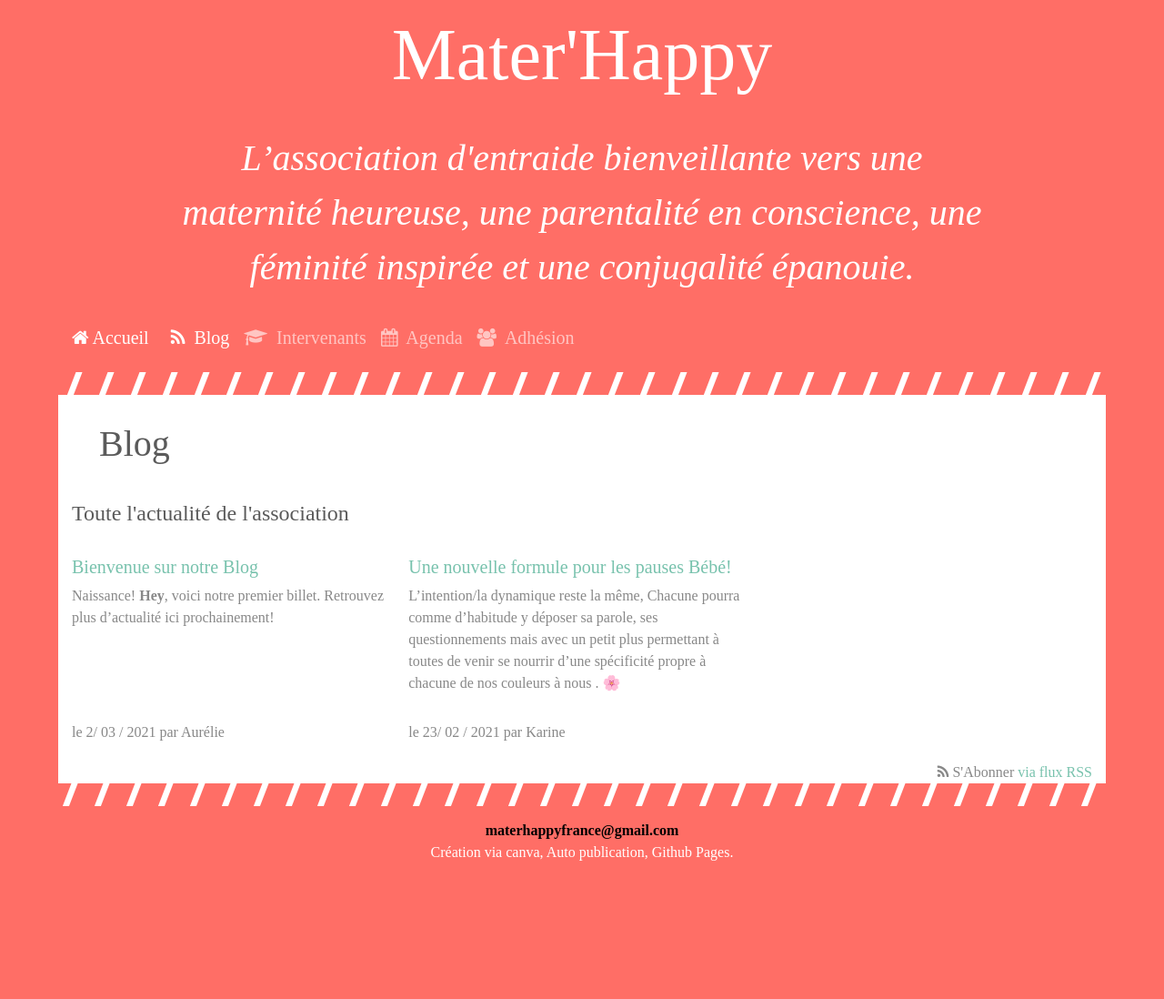
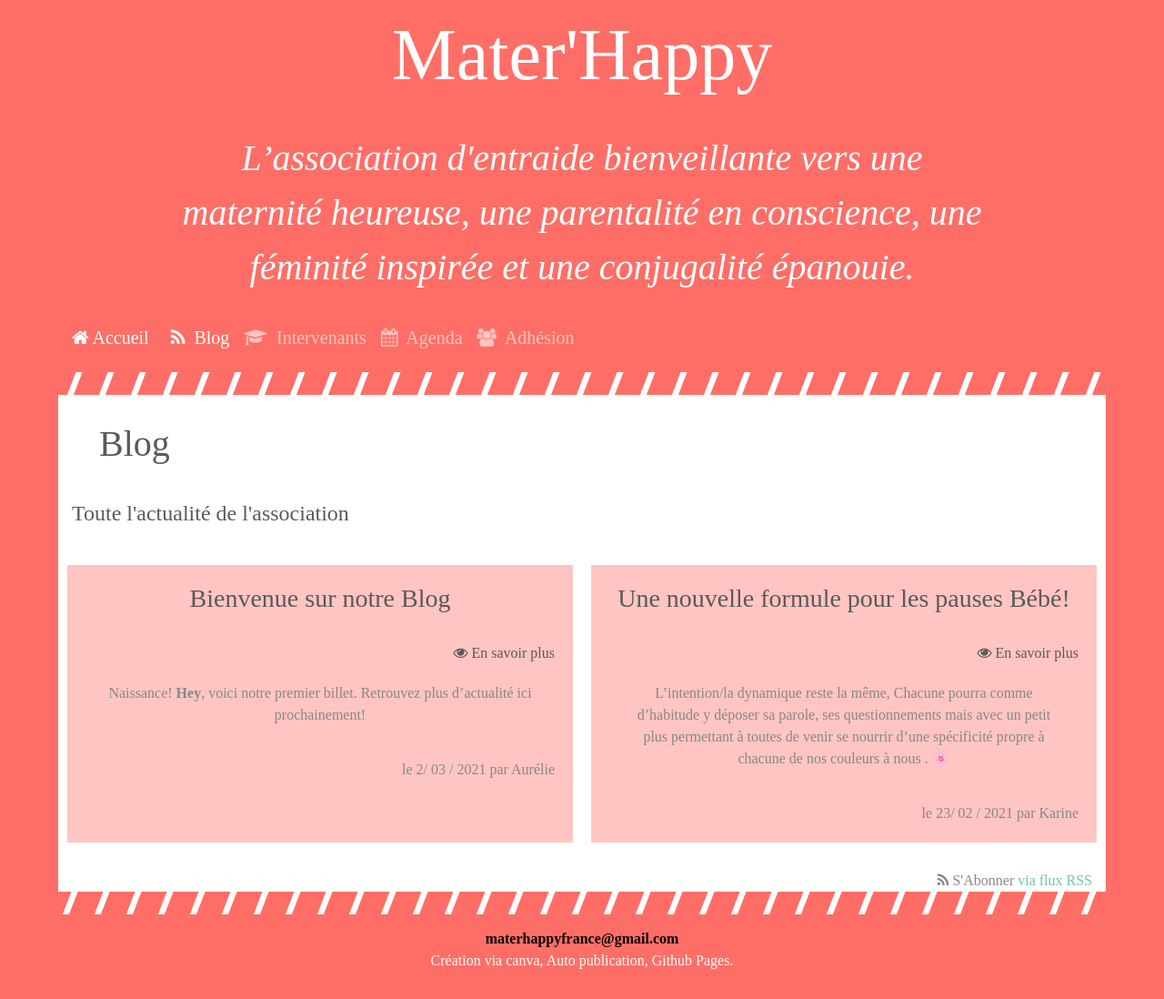
Before and after one commit to julien66/Mater-Happy, a Jekyll site: the page built from blog.md, in a window 1280 px wide. Shown: the whole page at 91% size. Built offline with Jekyll 4.4.1, drawn with Linux system fonts in a browser that asks for light colours; some web fonts are replaced; before the commit the page ends 979 px from its top, so only the background shows below that.

Commit message:
Correction layout Blog.

```diff
--- /dev/null
+++ b/_includes/post_box.html
@@ -0,0 +1,28 @@
+<div class="box bg-box col-sm-6">
+    <div class="content">
+        <div class="title">
+            <h3>
+                <a href="{{ post.url | relative_url }}">
+                    {{ post.title | escape }}
+                </a>
+            </h3>
+        </div>
+        <div class="py-4">
+            <div class="float-right">
+                <a href="{{ post.url | relative_url }}">
+                    <i class="fa fa-eye"></i> En savoir plus
+                </a>
+            </div>
+        </div>
+        <div class="content">
+            {{ post.excerpt }}
+        </div>
+        <div class="box-footer">
+                <span class="text-muted">
+                    {%- assign date_format = "%-d/ %m / %Y" -%}
+                    le {{ post.date | date: date_format }}
+                </span>
+            <span class="by"> par </span> <span class="author">{{ post.author }}</span>
+        </div>
+    </div>
+</div>
--- a/_layouts/home.html
+++ b/_layouts/home.html
@@ -15,27 +15,16 @@ layout: default
     <h4>{{ page.list_title | default: "Toute l'actualité de l'association" }}</h4>
     <br>
     <div class="blog">
-        {%- for post in site.posts -%}
-        <div class="blogBox">
-            <div class="title">
-                <h5>
-                    <a href="{{ post.url | relative_url }}">
-                        {{ post.title | escape }}
-                    </a>
-                </h5>
+        {% for post in site.posts %}
+            {% assign loopindex = forloop.index | modulo: 2 %}
+            {% if loopindex == 1 %}
+                <div class="row">
+                    {% include post_box.html post=post %}
+            {% else %}
+                    {% include post_box.html post=post %}
             </div>
-            <div class="content">
-                {{ post.excerpt }}
-            </div>
-            <div class="box-footer">
-                <span class="text-muted">
-                    {%- assign date_format = "%-d/ %m / %Y" -%}
-                    le {{ post.date | date: date_format }}
-                </span>
-                <span class="by"> par </span> <span class="author">{{ post.author }}</span>
-            </div>
-        </div>
-        {%- endfor -%}
+            {% endif %}
+        {% endfor %}
     </div>
     <div class="rss-feed"><i class="fa fa-rss"></i> S'Abonner <a href="{{ "/feed.xml" | relative_url }}">via flux RSS</a></div>
     {%- endif -%}
--- a/assets/main.scss
+++ b/assets/main.scss
@@ -125,13 +125,8 @@ html *:not(i) {
   padding : 0px 50px 20px 50px;
 }
 
-.blog {
-  display : flex;
-  flex-wrap: wrap;
-}
-
-.blogBox {
-  flex-basis: 33%;
+.blog a {
+  color : #5a5a5a;
 }
 
 .blogBox .content{
@@ -150,3 +145,7 @@ html *:not(i) {
   padding-top : 20px;
   text-align : right;
 }
+
+.box-footer {
+  text-align : right;
+}
```
